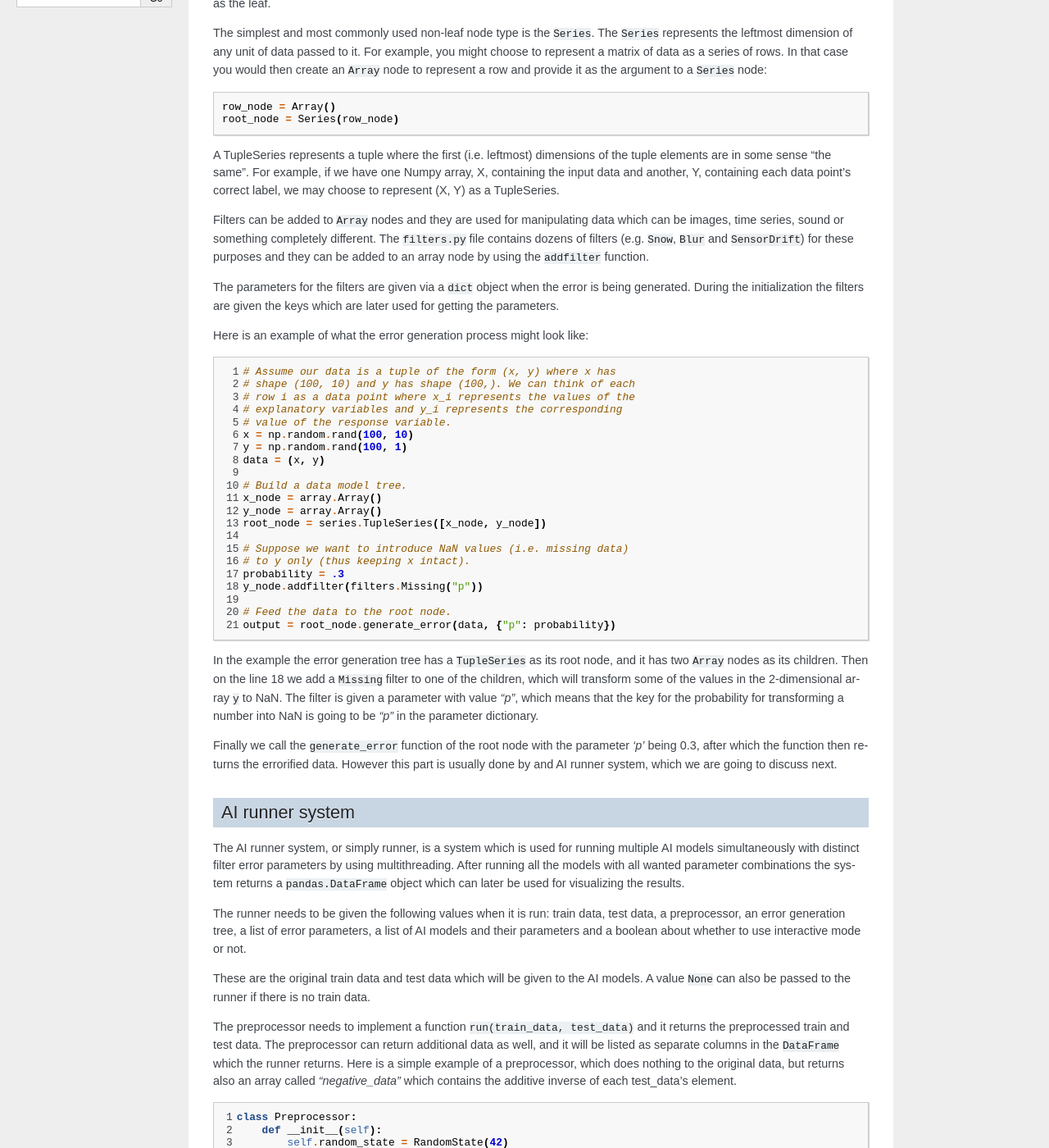
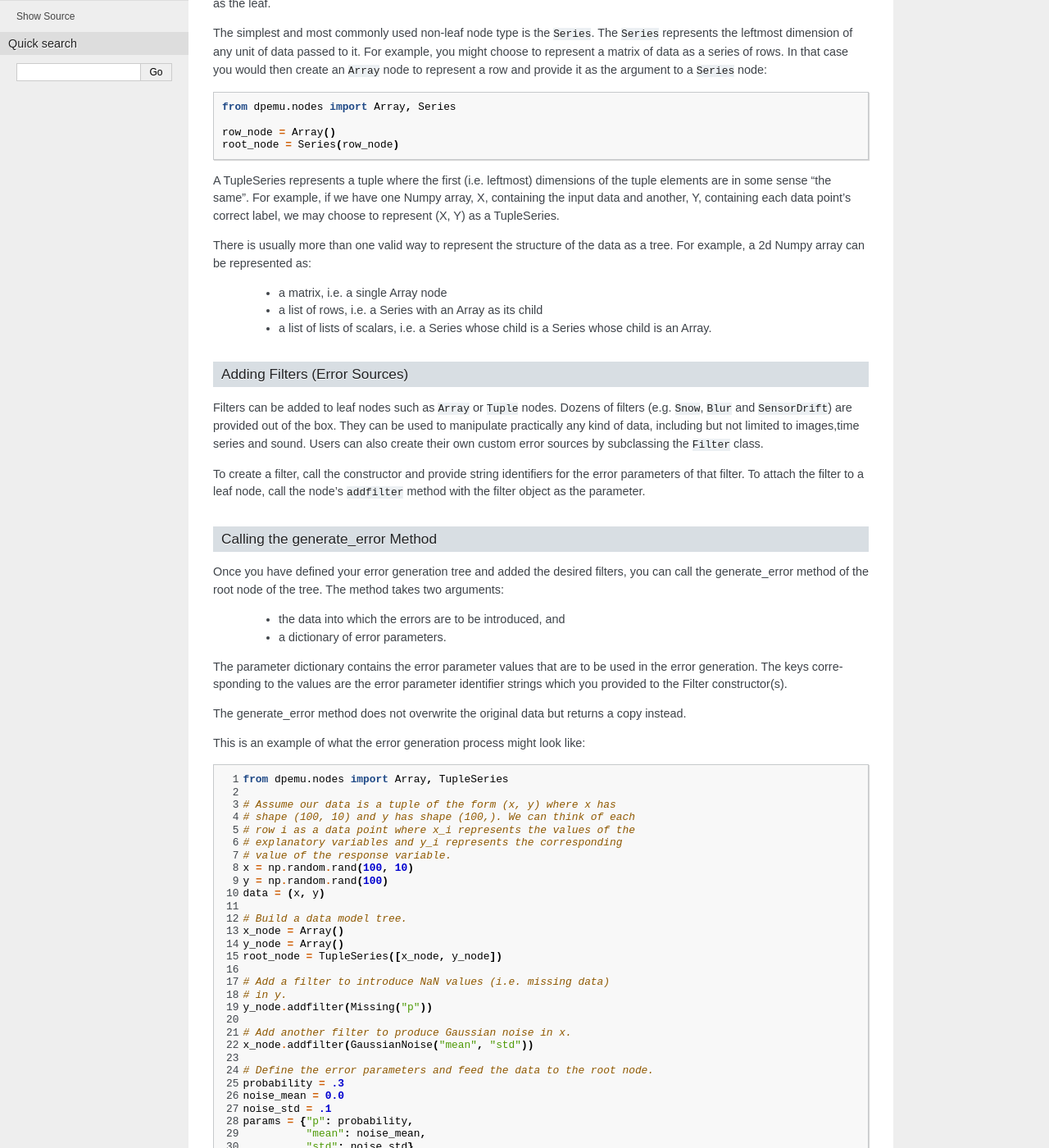
Before and after one commit to dpEmu/dpEmu, a Sphinx documentation site: the page built from docs/usage.rst, in a window 1280 px wide and 1400 px high, scrolled down 575 px. Shown: the whole window at 82% size. Built offline with Sphinx 7.4.7, drawn with Linux system fonts in a browser that asks for light colours; some of the changed text lies outside the part shown.

Commit message:
Expand on example

```diff
--- a/docs/usage.rst
+++ b/docs/usage.rst
@@ -15,9 +15,9 @@ For a quick hands-on introduction to error generation in dpEmu, see the
 
 Error generation in dpEmu consists of three simple steps:
 
-  * Defining the structure of the data by constructing an error generation tree.
-  * Attaching filters (error sources) to the tree.
-  * Calling the generate_error method on the root node of the tree.
+ * Defining the structure of the data by constructing an error generation tree.
+ * Attaching filters (error sources) to the tree.
+ * Calling the generate_error method on the root node of the tree.
 
 
 Creating an Error Generation Tree
@@ -38,6 +38,8 @@ and provide it as the argument to a ``Series`` node:
 
 .. code-block:: python
 
+    from dpemu.nodes import Array, Series
+
     row_node = Array()
     root_node = Series(row_node)
 
@@ -46,17 +48,53 @@ the tuple elements are in some sense "the same". For example, if we have one
 Numpy array, X, containing the input data and another, Y, containing each data
 point's correct label, we may choose to represent (X, Y) as a TupleSeries.
 
+There is usually more than one valid way to represent the structure of the data
+as a tree. For example, a 2d Numpy array can be represented as:
 
-Filters can be added to ``Array`` nodes and they are used for manipulating data which can be images, time series, sound or something completely different. The ``filters.py`` file contains dozens of filters (e.g. ``Snow``, ``Blur`` and ``SensorDrift``)
-for these purposes and they can be added to an array node by using the ``addfilter`` function.
+ * a matrix, i.e. a single Array node
+ * a list of rows, i.e. a Series with an Array as its child
+ * a list of lists of scalars, i.e. a Series whose child
+   is a Series whose child is an Array.
 
-The parameters for the filters are given via a ``dict`` object when the error is being generated. During the initialization the filters are given the keys which are
-later used for getting the parameters.
 
-Here is an example of what the error generation process might look like:
+Adding Filters (Error Sources)
+------------------------------
+
+Filters can be added to leaf nodes such as ``Array`` or ``Tuple`` nodes.
+Dozens of filters (e.g. ``Snow``, ``Blur`` and ``SensorDrift``) are provided
+out of the box. They can be used to manipulate practically any kind of data,
+including but not limited to images,time series and sound. Users can also
+create their own custom error sources by subclassing the ``Filter`` class.
+
+To create a filter, call the constructor and provide string identifiers for
+the error parameters of that filter. To attach the filter to a leaf node,
+call the node's ``addfilter`` method with the filter object as the parameter.
+
+
+Calling the generate_error Method
+---------------------------------
+
+Once you have defined your error generation tree and added the desired filters,
+you can call the generate_error method of the root node of the tree. The method
+takes two arguments:
+
+ * the data into which the errors are to be introduced, and
+ * a dictionary of error parameters.
+
+The parameter dictionary contains the error parameter values that are to be
+used in the error generation. The keys corresponding to the values are the
+error parameter identifier strings which you provided to the Filter
+constructor(s).
+
+The generate_error method does not overwrite the original data but returns
+a copy instead.
+
+This is an example of what the error generation process might look like:
 
 .. code-block:: python
     :linenos:
+
+    from dpemu.nodes import Array, TupleSeries
 
     # Assume our data is a tuple of the form (x, y) where x has
     # shape (100, 10) and y has shape (100,). We can think of each
@@ -64,27 +102,49 @@ Here is an example of what the error generation process might look like:
     # explanatory variables and y_i represents the corresponding
     # value of the response variable.
     x = np.random.rand(100, 10)
-    y = np.random.rand(100, 1)
+    y = np.random.rand(100)
     data = (x, y)
 
     # Build a data model tree.
-    x_node = array.Array()
-    y_node = array.Array()
-    root_node = series.TupleSeries([x_node, y_node])
+    x_node = Array()
+    y_node = Array()
+    root_node = TupleSeries([x_node, y_node])
 
-    # Suppose we want to introduce NaN values (i.e. missing data)
-    # to y only (thus keeping x intact).
+    # Add a filter to introduce NaN values (i.e. missing data)
+    # in y.
+    y_node.addfilter(Missing("p"))
+
+    # Add another filter to produce Gaussian noise in x.
+    x_node.addfilter(GaussianNoise("mean", "std"))
+
+    # Define the error parameters and feed the data to the root node.
     probability = .3
-    y_node.addfilter(filters.Missing("p"))
+    noise_mean = 0.0
+    noise_std = .1
+    params = {"p": probability,
+              "mean": noise_mean,
+              "std": noise_std}
+    output = root_node.generate_error(data, params)
 
-    # Feed the data to the root node.
-    output = root_node.generate_error(data, {"p": probability})
+In the example the error generation tree has a ``TupleSeries`` as its
+root node, which in turn has two ``Array`` nodes as its children. Then on
+line 19 we add a ``Missing`` filter to one of the children, which will
+transform some of the values in the 1-dimensional array ``y`` to NaN.
+The filter is given a parameter with value *"p"*, which means that the key
+for the probability for transforming a number into NaN is going to be
+*"p"* in the parameter dictionary.
 
-In the example the error generation tree has a ``TupleSeries`` as its root node, and it has two ``Array`` nodes as its children. Then on the line 18 we add a ``Missing`` filter to one of the children,
-which will transform some of the values in the 2-dimensional array ``y`` to NaN. The filter is given a parameter with value *"p"*, which means that the key for the probability for transforming a number into NaN is going to be *"p"* in the parameter dictionary.
+We then create a GaussianNoise filter and attach it to ``x_node``, the
+other child of the root node. The GaussianNoise filter takes two string
+identifier arguments, corresponding to the mean and standard deviation
+of the Gaussian distribution from which the noise is drawn.
 
-Finally we call the ``generate_error`` function of the root node with the parameter *'p'* being 0.3, after which the function then returns the errorified data. However this part is usually done by and AI runner system,
-which we are going to discuss next.
+Finally we call the ``generate_error`` method of the root node, providing
+it with the data and the error parameter dictionary. The method returns
+an errorified copy of the data. However, if you wish to run a machine
+learning model on the data, the ML runner – to be discussed next – will
+call the method for you.
+
 
 AI runner system
 ^^^^^^^^^^^^^^^^
```
